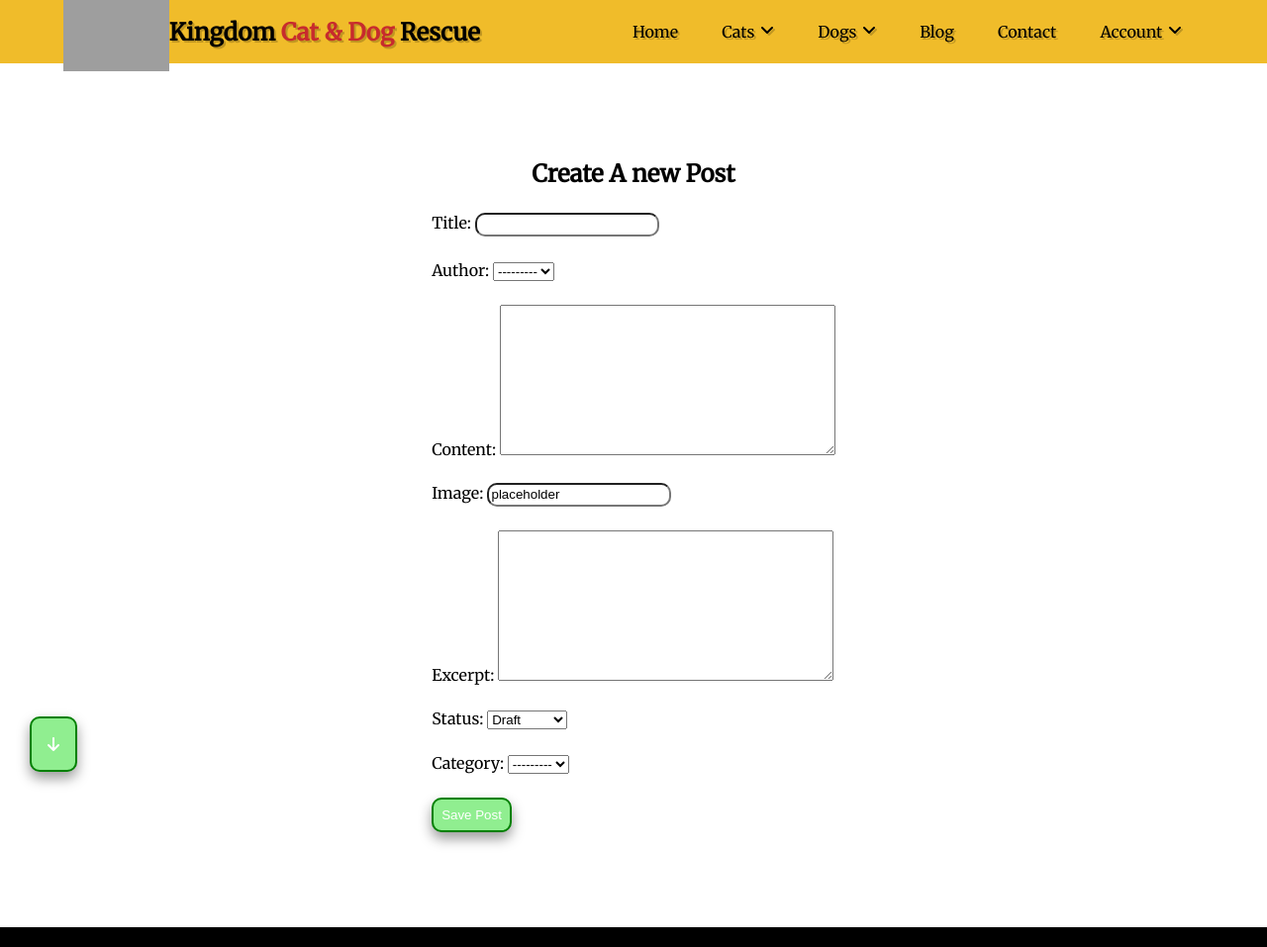
After one commit to Gertobin11/kerry-cat-and-dog-rescue, a Django app: page /blog/post_form in a window 1280 px wide. The commit adds this page. Shown: the top 957 px of the page at 99% size. Run offline with Django 3.2, Linux system fonts and the light colour scheme; data that the repository does not hold is empty; some libraries are stand-ins or nearby versions; grey boxes are pictures that could not be loaded.

Commit message:
added a form and a view and a url to enable the admin to upload post via th website, tested and working

```diff
--- a/blog/forms.py
+++ b/blog/forms.py
@@ -1,8 +1,14 @@
 from django import forms
-from . models import Comments
+from . models import Comments, Post
 
 
 class CommentForm(forms.ModelForm):
     class Meta:
         model = Comments
         fields = ('body',)
+
+
+class PostForm(forms.ModelForm):
+    class Meta:
+        model = Post
+        fields = ('title', 'author', 'content', 'featured_image', 'excerpt', 'status', 'category')
--- a/blog/urls.py
+++ b/blog/urls.py
@@ -4,6 +4,7 @@ from . import views
 
 urlpatterns = [
     path("", views.PostList.as_view(), name="blog"),
+    path('post_form', views.PostFormView.as_view(), name='post_form'),
     path("<slug:slug>", views.PostDetail.as_view(), name="blog_details"),
-    path('like/<slug:slug>', views.PostLike.as_view(), name="post_like")
+    path('like/<slug:slug>', views.PostLike.as_view(), name="post_like"),
 ]
--- a/blog/views.py
+++ b/blog/views.py
@@ -3,7 +3,7 @@ from django.views import generic, View
 from django.contrib import messages
 from django.http import HttpResponseRedirect
 from .models import Post
-from .forms import CommentForm
+from .forms import CommentForm, PostForm
 
 
 class PostList(generic.ListView):
@@ -74,3 +74,9 @@ class PostLike(View):
         else:
             post.likes.add(request.user)
         return HttpResponseRedirect(reverse('blog_details', args=[slug]))
+
+
+class PostFormView(generic.edit.FormView):
+    form_class = PostForm
+    success_url = '/blog/'
+    template_name = 'blog-form.html'
--- a/static/css/style.css
+++ b/static/css/style.css
@@ -1110,6 +1110,32 @@ footer {
     background-color: transparent;
 }
 
+/* Blog form styles */
+
+.form-section {
+    display: flex;
+    justify-content: center;
+    flex-direction: column;
+    flex-wrap: wrap;
+    gap: 1.5rem;
+    padding: 6rem 0;
+    align-items: center;
+}
+
+.post-form {
+    max-width: 80%;
+    display: flex;
+    justify-content: center;
+    flex-direction: column;
+    flex-wrap: wrap;
+    gap: 1.5rem;
+    align-items: flex-start;
+}
+
+textarea {
+    max-width: 90%;
+}
+
 /* Allauth Stylings */
 
 .allauth-body {
--- /dev/null
+++ b/templates/blog-form.html
@@ -0,0 +1,10 @@
+{% extends 'base.html' %}
+{% block content %}
+<section class="form-section">
+    <h1>Create A new Post</h1>
+    <form class="post-form" method="post">{% csrf_token %}
+        {{ form.as_p }}
+        <input class="green-button" type="submit" value="Save Post">
+    </form>
+</section>
+{% endblock %}
```
